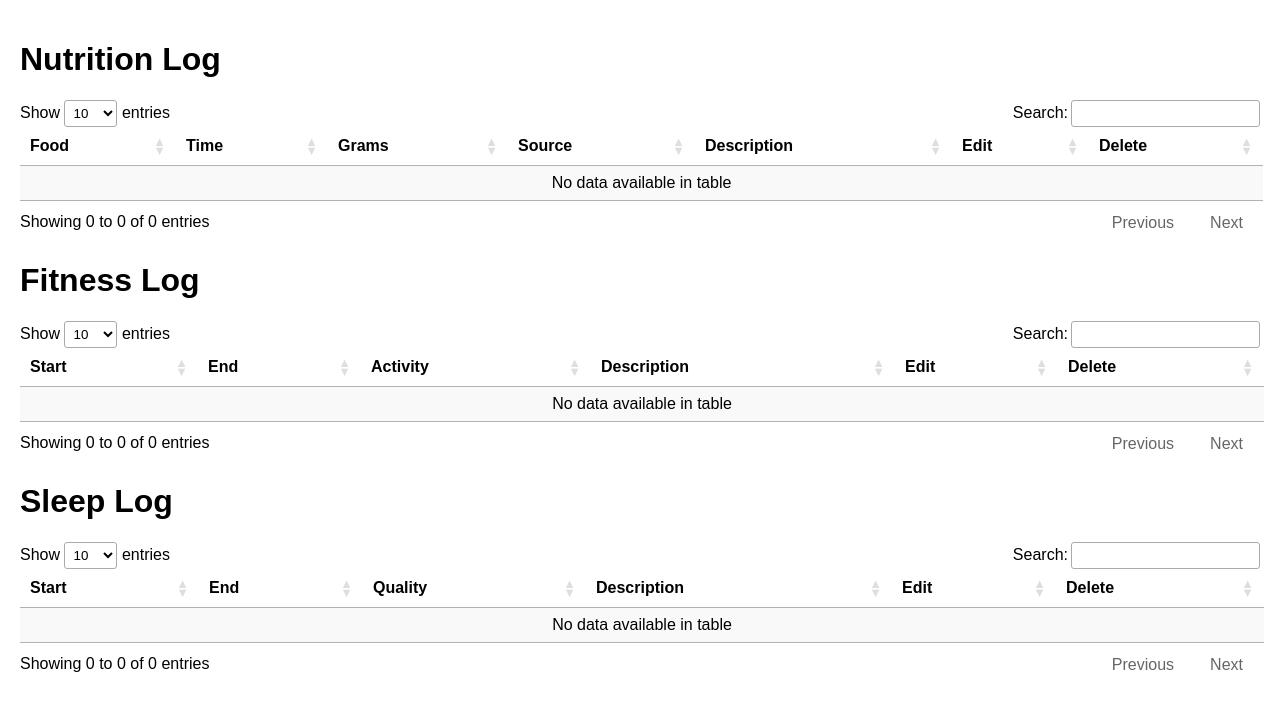
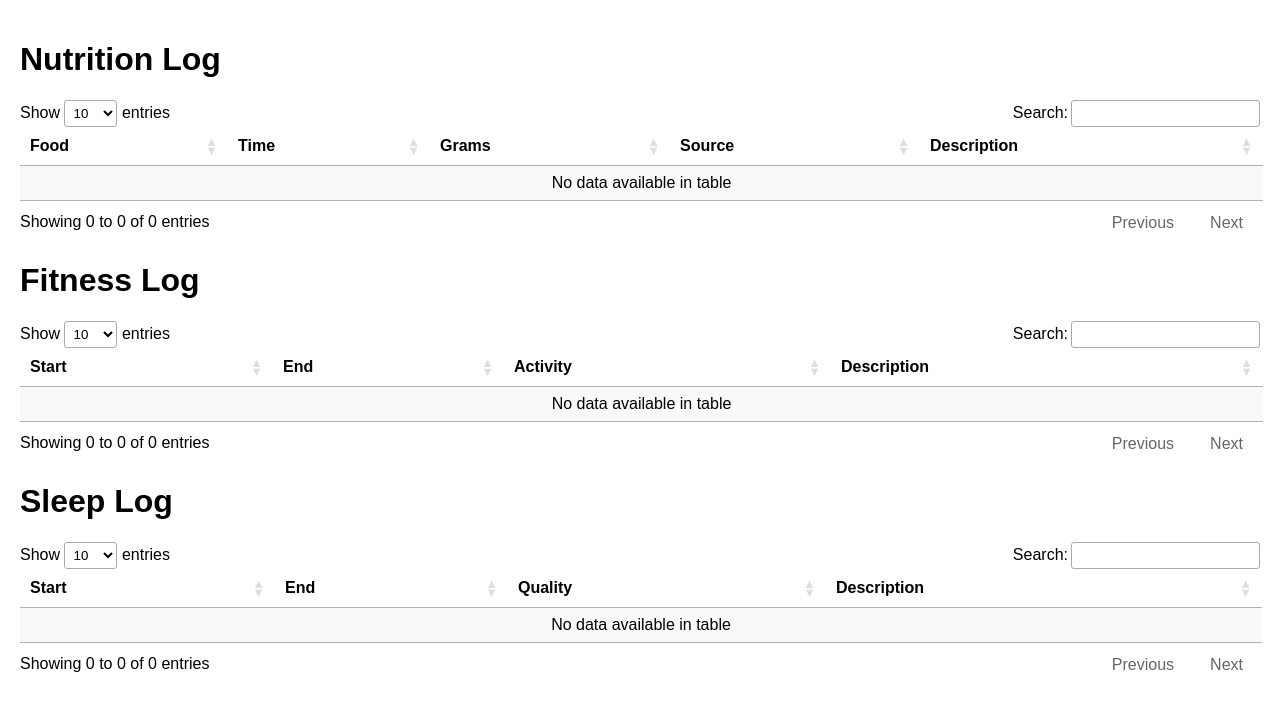
Before and after one commit to feyzzh/cs4750_db_proj, a Django app: template cavcore/hooswellapp/templates/entry_manager.html in a window 1280 px wide. Shown: the part 66-777 px from the top of the page. Run offline with Django 5.2, Linux system fonts and the light colour scheme; the template is opened without the code that fills it, so the values that code supplies are empty; some libraries are stand-ins or nearby versions.

Commit message:
removed unused buttons

```diff
--- a/cavcore/hooswellapp/templates/entry_manager.html
+++ b/cavcore/hooswellapp/templates/entry_manager.html
@@ -25,8 +25,6 @@
                 <th>Grams</th>
                 <th>Source</th>
                 <th>Description</th>
-                <th>Edit</th>
-                <th>Delete</th>
             </tr>
         </thead>
         <tbody>
@@ -38,8 +36,6 @@
                 <td>{{ entry.num_grams_consumed }}</td>
                 <td>{{ entry.source }}</td>
                 <td>{{ entry.description }}</td>
-                <td><button class="edit">Edit</button></td>
-                <td><button class="delete">Delete</button></td>
             </tr>
         {% endfor %}
         </tbody>
@@ -54,8 +50,6 @@
                 <th>End</th>
                 <th>Activity</th>
                 <th>Description</th>
-                <th>Edit</th>
-                <th>Delete</th>
             </tr>
         </thead>
         <tbody>
@@ -66,8 +60,6 @@
                 <td>{{ entry.end_time|timezone:"America/New_York" }}</td>
                 <td>{{ entry.activity|timezone:"America/New_York" }}</td>
                 <td>{{ entry.description }}</td>
-                <td><button class="edit">Edit</button></td>
-                <td><button class="delete">Delete</button></td>
             </tr>
         {% endfor %}
         </tbody>
@@ -82,8 +74,6 @@
                 <th>End</th>
                 <th>Quality</th>
                 <th>Description</th>
-                <th>Edit</th>
-                <th>Delete</th>
             </tr>
         </thead>
         <tbody>
@@ -94,8 +84,6 @@
                 <td>{{ entry.end_time|timezone:"America/New_York" }}</td>
                 <td>{{ entry.sleep_quality }}</td>
                 <td>{{ entry.description }}</td>
-                <td><button class="edit">Edit</button></td>
-                <td><button class="delete">Delete</button></td>
             </tr>
         {% endfor %}
         </tbody>
--- a/cavcore/hooswellapp/urls.py
+++ b/cavcore/hooswellapp/urls.py
@@ -29,6 +29,4 @@ urlpatterns = [
     path('delete_entry/', views.delete_entry, name='delete_entry'),
     path('toggle_goal/<int:goal_id>/', views.toggle_goal, name='toggle_goal'),
     path('delete_goal/<int:goal_id>/', views.delete_goal, name='delete_goal'),
-    # path('nutrition/delete/<int:log_id>/', views.delete_nutrition_log, name='delete_nutrition_log'),
-    # path('nutrition/edit/<int:log_id>/', views.edit_nutrition_log, name='edit_nutrition_log'),
 ]
```
Also changed, not shown: cavcore/hooswellapp/templates/goal_manager.html (+0 -8 lines).
